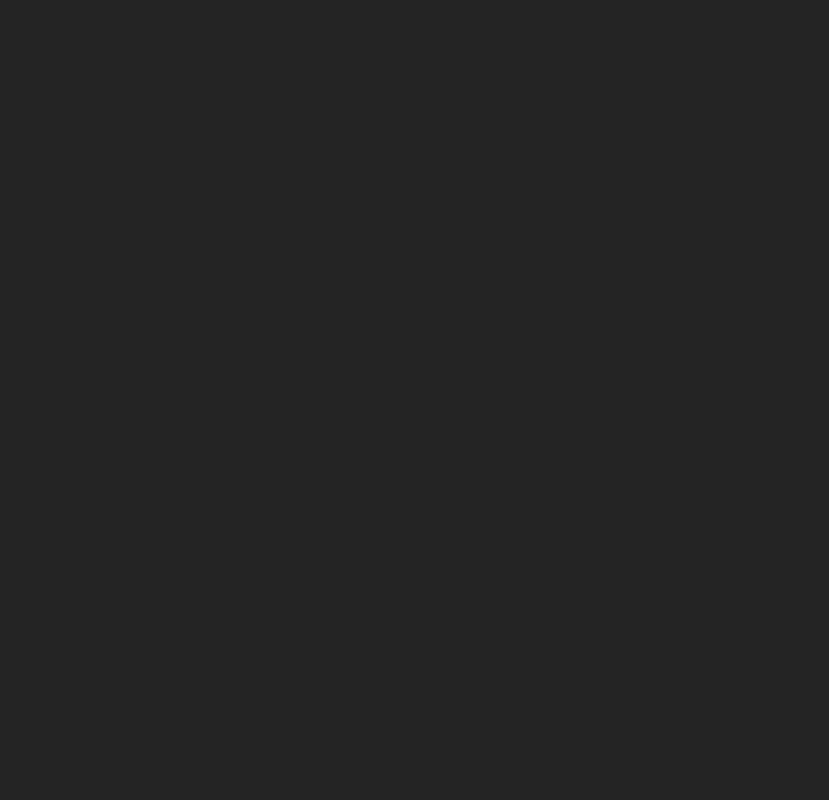
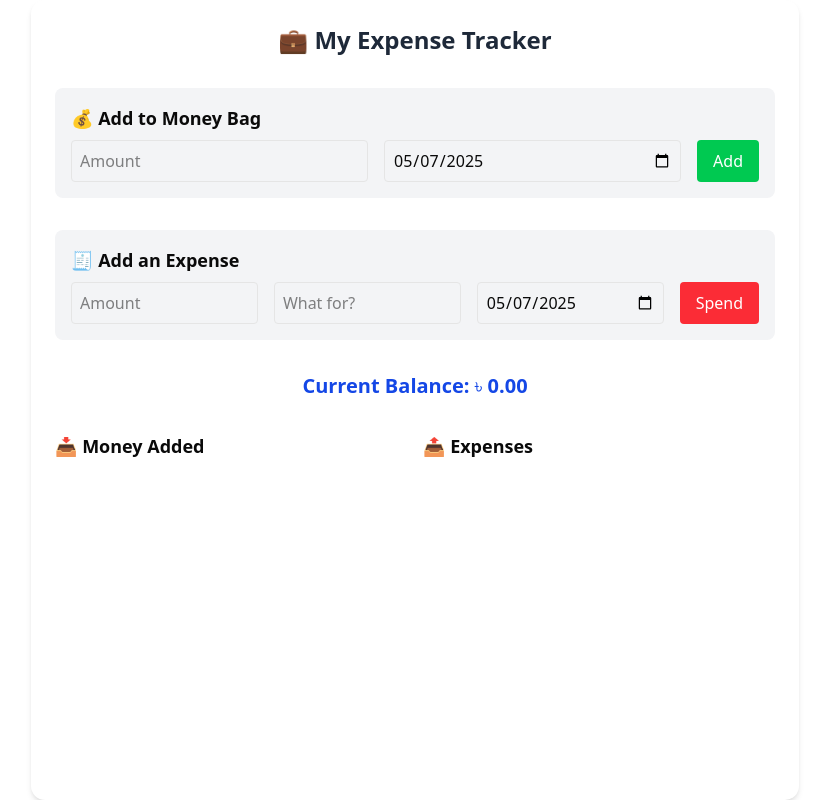
Before and after one commit to mehrabhossain1/Study-Timer, a React (Vite) app: page /expenses in a window 1280 px wide. Before the commit this address had no page. Shown: the whole page, without its empty margins (225-1054 px from the left). Built offline with nearby package versions, Linux system fonts and the light colour scheme.

Commit message:
feat: expense tracker

```diff
--- a/src/App.tsx
+++ b/src/App.tsx
@@ -1,4 +1,5 @@
 import { Route, BrowserRouter as Router, Routes } from "react-router-dom";
+import ExpenseTracker from "./components/ExpenseTracker";
 import StudyTimer from "./components/StudyTimer";
 
 function App() {
@@ -7,7 +8,7 @@ function App() {
             <Router>
                 <Routes>
                     <Route path="/" element={<StudyTimer />} />
-          {/* <Route path="/" element={<Dashboard />} /> */}
+                    <Route path="/expenses" element={<ExpenseTracker />} />
                     {/* <Route path="/inventory" element={<Inventory />} />
           <Route path="/inventory/add" element={<AddInventory />} />
           <Route path="/sales" element={<Sales />} />
--- /dev/null
+++ b/src/components/ExpenseTracker.tsx
@@ -0,0 +1,196 @@
+"use client";
+
+import { useEffect, useState } from "react";
+
+type Entry = {
+    id: string;
+    amount: number;
+    date: string;
+    description?: string;
+};
+
+const LOCAL_STORAGE_MONEY_KEY = "focusTrack_moneyBag";
+const LOCAL_STORAGE_EXPENSE_KEY = "focusTrack_expenses";
+
+const formatDate = (dateStr: string) => {
+    const date = new Date(dateStr);
+    return new Intl.DateTimeFormat("en-GB", {
+        day: "2-digit",
+        month: "long",
+        year: "numeric",
+    }).format(date);
+};
+
+export default function ExpenseTracker() {
+    const [moneyBag, setMoneyBag] = useState<Entry[]>(() => {
+        const stored = localStorage.getItem("focusTrack_moneyBag");
+        return stored ? JSON.parse(stored) : [];
+    });
+
+    const [expenses, setExpenses] = useState<Entry[]>(() => {
+        const stored = localStorage.getItem("focusTrack_expenses");
+        return stored ? JSON.parse(stored) : [];
+    });
+
+    const [addAmount, setAddAmount] = useState("");
+    const [addDate, setAddDate] = useState(
+        () => new Date().toISOString().split("T")[0]
+    );
+
+    const [spendAmount, setSpendAmount] = useState("");
+    const [spendDate, setSpendDate] = useState(
+        () => new Date().toISOString().split("T")[0]
+    );
+    const [description, setDescription] = useState("");
+
+    const totalIn = moneyBag.reduce((sum, entry) => sum + entry.amount, 0);
+    const totalOut = expenses.reduce((sum, entry) => sum + entry.amount, 0);
+    const balance = totalIn - totalOut;
+
+    useEffect(() => {
+        const savedMoney = localStorage.getItem(LOCAL_STORAGE_MONEY_KEY);
+        const savedExpenses = localStorage.getItem(LOCAL_STORAGE_EXPENSE_KEY);
+        if (savedMoney) setMoneyBag(JSON.parse(savedMoney));
+        if (savedExpenses) setExpenses(JSON.parse(savedExpenses));
+    }, []);
+
+    useEffect(() => {
+        localStorage.setItem(LOCAL_STORAGE_MONEY_KEY, JSON.stringify(moneyBag));
+    }, [moneyBag]);
+
+    useEffect(() => {
+        localStorage.setItem(
+            LOCAL_STORAGE_EXPENSE_KEY,
+            JSON.stringify(expenses)
+        );
+    }, [expenses]);
+
+    const handleAddMoney = () => {
+        if (!addAmount) return;
+        const newEntry: Entry = {
+            id: crypto.randomUUID(),
+            amount: parseFloat(addAmount),
+            date: addDate,
+        };
+        setMoneyBag((prev) => [...prev, newEntry]);
+        setAddAmount("");
+    };
+
+    const handleAddExpense = () => {
+        if (!spendAmount || !description) return;
+        const newExpense: Entry = {
+            id: crypto.randomUUID(),
+            amount: parseFloat(spendAmount),
+            date: spendDate,
+            description,
+        };
+        setExpenses((prev) => [...prev, newExpense]);
+        setSpendAmount("");
+        setDescription("");
+    };
+
+    return (
+        <div className="min-h-screen max-w-3xl mx-auto p-6 bg-white rounded-xl shadow-md space-y-8">
+            <h1 className="text-2xl font-bold text-center text-gray-800">
+                💼 My Expense Tracker
+            </h1>
+
+            <div className="bg-gray-100 p-4 rounded-md">
+                <h2 className="text-lg font-semibold mb-2">
+                    💰 Add to Money Bag
+                </h2>
+                <div className="flex flex-col sm:flex-row gap-4">
+                    <input
+                        type="number"
+                        placeholder="Amount"
+                        value={addAmount}
+                        onChange={(e) => setAddAmount(e.target.value)}
+                        className="border p-2 rounded w-full"
+                    />
+                    <input
+                        type="date"
+                        value={addDate}
+                        onChange={(e) => setAddDate(e.target.value)}
+                        className="border p-2 rounded w-full"
+                    />
+                    <button
+                        onClick={handleAddMoney}
+                        className="bg-green-500 text-white px-4 py-2 rounded hover:bg-green-600"
+                    >
+                        Add
+                    </button>
+                </div>
+            </div>
+
+            <div className="bg-gray-100 p-4 rounded-md">
+                <h2 className="text-lg font-semibold mb-2">
+                    🧾 Add an Expense
+                </h2>
+                <div className="flex flex-col sm:flex-row gap-4">
+                    <input
+                        type="number"
+                        placeholder="Amount"
+                        value={spendAmount}
+                        onChange={(e) => setSpendAmount(e.target.value)}
+                        className="border p-2 rounded w-full"
+                    />
+                    <input
+                        type="text"
+                        placeholder="What for?"
+                        value={description}
+                        onChange={(e) => setDescription(e.target.value)}
+                        className="border p-2 rounded w-full"
+                    />
+                    <input
+                        type="date"
+                        value={spendDate}
+                        onChange={(e) => setSpendDate(e.target.value)}
+                        className="border p-2 rounded w-full"
+                    />
+                    <button
+                        onClick={handleAddExpense}
+                        className="bg-red-500 text-white px-4 py-2 rounded hover:bg-red-600"
+                    >
+                        Spend
+                    </button>
+                </div>
+            </div>
+
+            <div className="text-center text-xl font-semibold text-blue-700">
+                Current Balance: ৳ {balance.toFixed(2)}
+            </div>
+
+            <div className="grid md:grid-cols-2 gap-4">
+                <div>
+                    <h3 className="text-lg font-bold mb-2">📥 Money Added</h3>
+                    <ul className="space-y-1">
+                        {moneyBag.map((entry) => (
+                            <li
+                                key={entry.id}
+                                className="border p-2 rounded bg-green-50"
+                            >
+                                ৳ {entry.amount.toFixed(2)} –{" "}
+                                {formatDate(entry.date)}
+                            </li>
+                        ))}
+                    </ul>
+                </div>
+
+                <div>
+                    <h3 className="text-lg font-bold mb-2">📤 Expenses</h3>
+                    <ul className="space-y-1">
+                        {expenses.map((entry) => (
+                            <li
+                                key={entry.id}
+                                className="border p-2 rounded bg-red-50"
+                            >
+                                ৳ {entry.amount.toFixed(2)} –{" "}
+                                {entry.description} – {formatDate(entry.date)}
+                            </li>
+                        ))}
+                    </ul>
+                </div>
+            </div>
+        </div>
+    );
+}
--- a/src/components/StudyTimer.tsx
+++ b/src/components/StudyTimer.tsx
@@ -1,4 +1,4 @@
-import { useState, useEffect } from "react";
+import { useEffect, useState } from "react";
 import { Button } from "./ui/button";
 
 interface StudySession {
@@ -108,7 +108,9 @@ export default function StudyTimer() {
                                 <li key={index} className="border-b pb-1">
                                     {formatTime(session.duration)} —{" "}
                                     <span className="text-gray-500">
-                    {new Date(session.createdAt).toLocaleString()}
+                                        {new Date(
+                                            session.createdAt
+                                        ).toLocaleString()}
                                     </span>
                                 </li>
                             ))}
```
Also changed, not shown: index.html (indentation only). Lines whose indentation alone changed are shown as unchanged.
